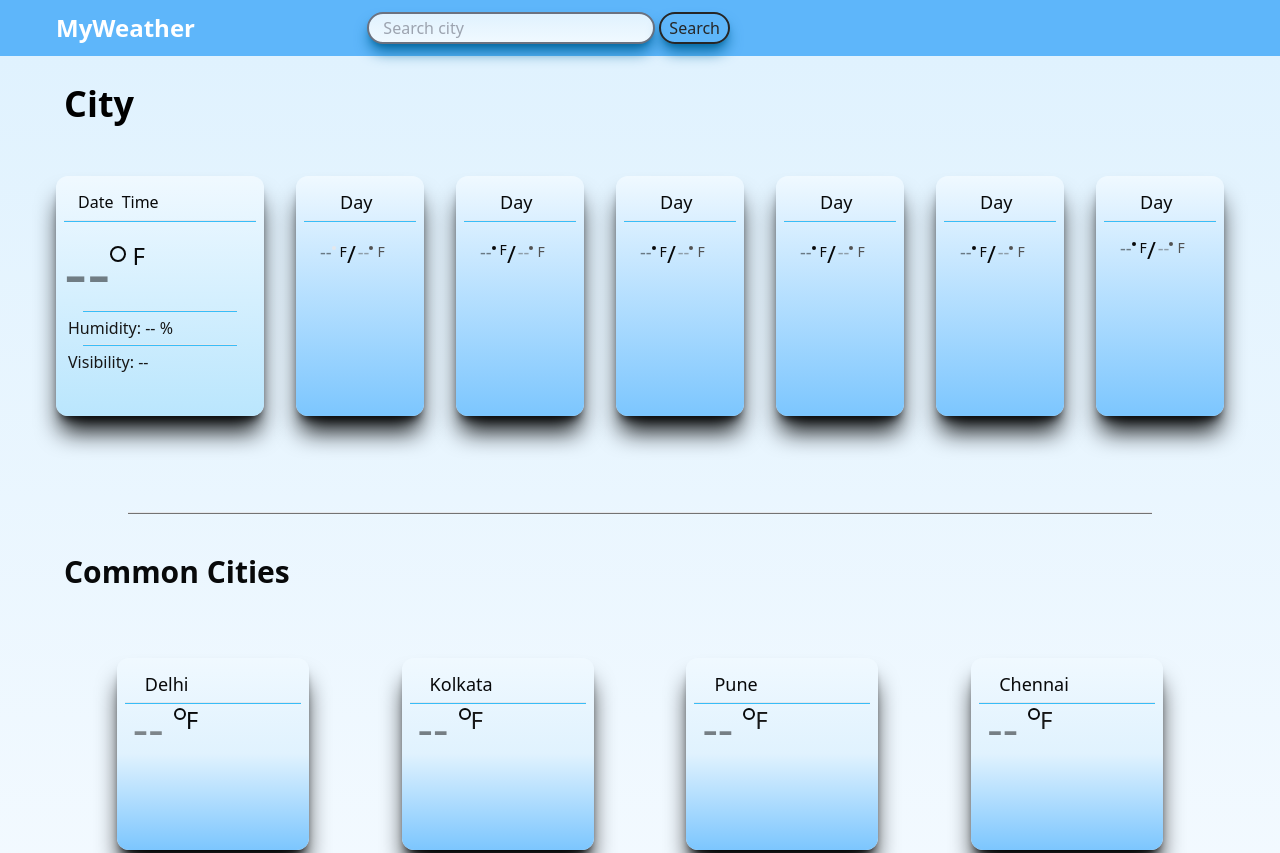
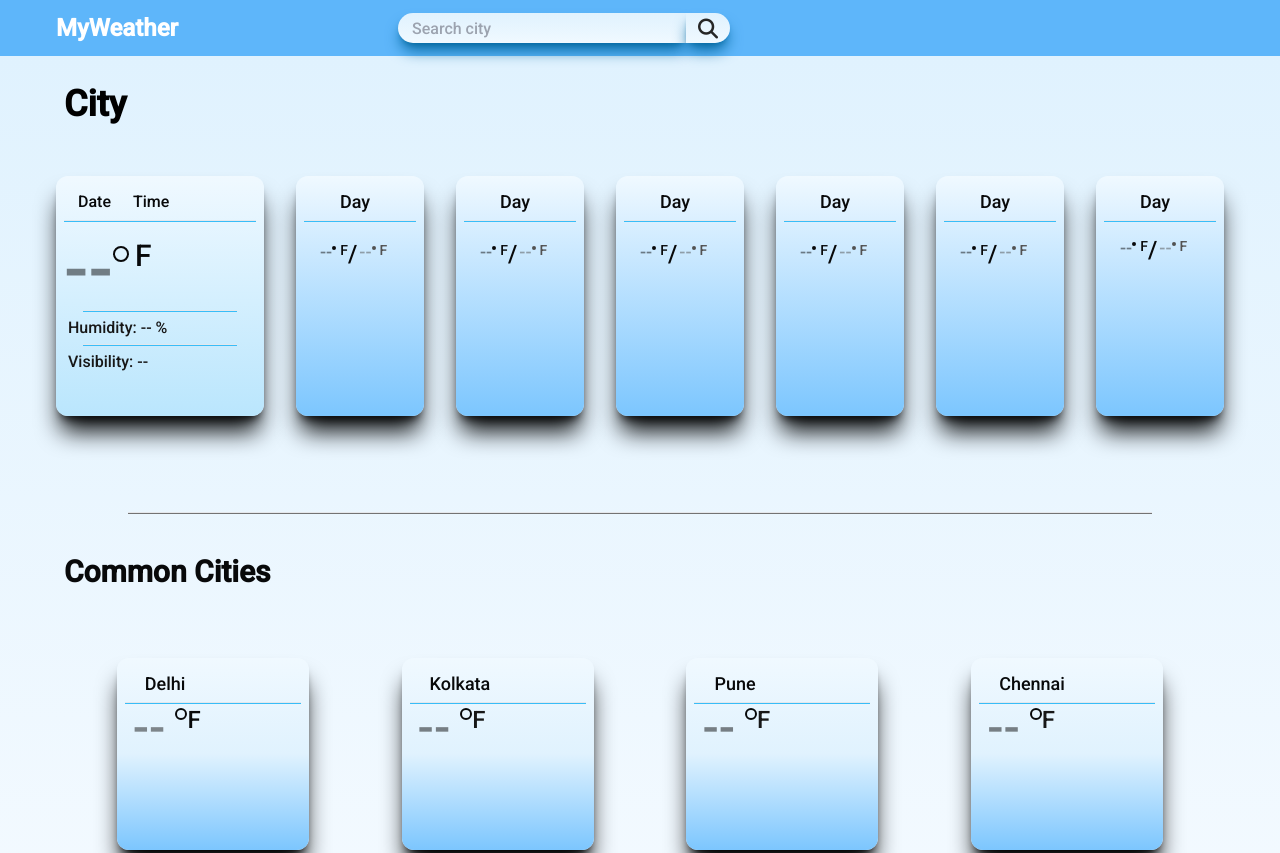
Before and after one commit to Atharva1318-dev/MyWeatherApp, a plain HTML site: page index.html in a window 1280 px wide. Shown: the top 853 px of the page. Drawn offline with nearby package versions, Linux system fonts and the light colour scheme.

Commit message:
errors resolved

```diff
--- a/app.js
+++ b/app.js
@@ -2,7 +2,7 @@ const url = 'https://yahoo-weather5.p.rapidapi.com/weather?format=json&u=f&locat
 const options = {
     method: 'GET',
     headers: {
-        'x-rapidapi-key': '095e3c98d8mshb572dcf05ed3cc8p1ac232jsn313634946522',
+        'x-rapidapi-key': 'b0f8c73fb1msh58f0a8680a7159fp10d036jsna2857b6bc6b7',
         'x-rapidapi-host': 'yahoo-weather5.p.rapidapi.com'
     }
 };
@@ -56,13 +56,13 @@ btn.addEventListener("click", async () => {
                     highs[i].innerText = res.forecasts[i].high;
                     lows[i].innerText = res.forecasts[i].low;
                 }
-                for (let i = 0; i < 6; i++) {
+                for (let i = 0; i < 7; i++) {
                     txt[i].innerText = res.forecasts[i].text;
                 }
 
                 hum.innerText = res.current_observation.atmosphere.humidity;
                 vis.innerText = res.current_observation.atmosphere.visibility;
-                mainContent.classList.remove('animate-pulse');
+
             });
         })
         .then(() => {
@@ -112,4 +112,5 @@ btn.addEventListener("click", async () => {
         .catch((err) => {
             console.log(err);
         });
+    mainContent.classList.remove('animate-pulse');
 });
--- a/index.html
+++ b/index.html
@@ -9,24 +9,22 @@
 
     <link rel="preconnect" href="https://fonts.googleapis.com">
     <link rel="preconnect" href="https://fonts.gstatic.com" crossorigin>
-    <link href="https://fonts.googleapis.com/css2?family=Roboto:wght@400;500;700&display=swap" rel="stylesheet">
+    <link href="https://fonts.googleapis.com/css2?family=Roboto:wght@500&display=swap" rel="stylesheet">
     <link rel="stylesheet" href="https://cdnjs.cloudflare.com/ajax/libs/font-awesome/6.6.0/css/all.min.css"
         integrity="sha512-Kc323vGBEqzTmouAECnVceyQqyqdsSiqLQISBL29aUW4U/M7pSPA/gEUZQqv1cwx4OnYxTxve5UMg5GT6L4JJg=="
         crossorigin="anonymous" referrerpolicy="no-referrer" />
-    <link rel="stylesheet" href="style.css">
 </head>
 
-<body class="p-0 m-0">
-    <div id="main w-screen">
+<body class="p-0 m-0" style="font-family: 'Roboto', sans-serif">
+    <div id="main" class="w-screen">
         <nav class="sticky top-0 z-10 flex items-center justify-between w-full py-3 bg-[#5EB6FA] text-white">
             <h1 class="text-lg sm:text-2xl pl-6 md:pl-10 lg:pl-14 font-bold ">MyWeather</h1>
             <div class="flex items-center mr-12 sm:mr-52 md:mr-40 lg:mr-56 xl:mr-[550px]">
                 <input
-                    class="w-full overflow-x-scroll text-xs sm:text-normal lg:text-base sm:w-52 md:w-68 xl:w-72 h-[1.85rem] ml-2 border-2 border-gray-500 rounded-3xl p-3.5 shadow-lg shadow-sky-700 text-[#08090a] bg-gradient-to-b from-sky-100 to-sky-50"
+                    class="w-full overflow-x-scroll text-xs sm:text-normal lg:text-base sm:w-52 md:w-68 xl:w-72 h-[1.85rem] ml-2 border-1 border-gray-500 rounded-l-3xl p-3.5 shadow-lg shadow-sky-700 text-[#08090a] bg-gradient-to-b from-sky-100 to-sky-50"
                     type="text" placeholder="Search city">
-                <button class="ml-1 text-xs sm:text-normal lg:text-base border-2 border-neutral-800 rounded-2xl px-1 py-0.5 md:px-2
-                    text-neutral-800 shadow-lg shadow-sky-700 hover:scale-105 transition-all
-                    duration-105">Search</button>
+                <i class="fa-solid text-xs sm:text-normal lg:text-base xl:text-xl  h-[1.85rem] rounded-r-3xl px-3 pt-1.5 sm:py-0.5 text-neutral-800 fa-magnifying-glass
+                     shadow-lg shadow-sky-700 bg-gradient-to-b from-sky-100 to-sky-50" id="search"></i>
             </div>
         </nav>
         <div id="main-content" class="overflow-scroll w-full bg-gradient-to-t from-[#f4faff] to-sky-100">
@@ -34,15 +32,16 @@
             <div class="flex flex-wrap justify-evenly w-screen p-8 bg-transparent">
                 <div
                     class="m-2 p-2 shadow-xl hover:scale-105 transition-all duration-105 linear flex-col w-full sm:w-52 h-60 bg-gradient-to-t from-sky-200 to-sky-50 rounded-xl shadow-[#08090a]">
-                    <p class="text-md py-1.5 mx-3.5 text-[#08090a]">Date</span>
-                        <span class="text-base ml-1 text-[#08090a] time">Time</span>
+                    <p class="py-1.5">
+                        <span class="text-md text-[#08090a] mx-3.5 CurrDate">Date</span>
+                        <span class="text-base text-[#08090a] ml-1 time">Time</span>
                     </p>
                     <hr class="h-0.5 bg-sky-400">
                     <div class="mt-3 flex">
                         <p class="animate-pulse Temp text-7xl text-[#08090a]">
                             --
                         <div class="w-4 h-4 mt-3 bg-transparent border-2 rounded-full border-[#08090a]"></div>
-                        <p class="text-2xl mt-1.5 ml-1.5 text-[#08090a]">F</p>
+                        <p class="text-3xl mt-1 ml-1.5 text-[#08090a]">F</p>
                         </p>
                     </div>
                     <p class="Txt font-normal text-xl px-1 mb-1 text-neutral-800">
@@ -67,14 +66,14 @@
                     <div class="flex mx-3 mt-3 p-1">
                         <p class="TempHigh animate-pulse Temp text-lg text-[#08090a]">
                             --
-                        <div class="w-1 h-1 mt-2 bg-transparent border-2 rounded-full -[#08090a]"></div>
-                        <p class="text-sm mt-1 ml-1 text-[#08090a]">F</p>
+                        <div class="w-1 h-1 mt-2 bg-transparent border-2 rounded-full border-[#08090a]"></div>
+                        <p class="text-sm mt-0.5 ml-1 text-[#08090a]">F</p>
                         </p>
                         <span class="text-2xl mr-0.5 text-[#08090a]">/ </span>
                         <p class="TempLow animate-pulse Temp text-lg text-neutral-600">
                             --
                         <div class="w-1 h-1 mt-2 bg-transparent border-2 rounded-full border-neutral-600"></div>
-                        <p class="text-sm mt-1 ml-1 text-neutral-600">F</p>
+                        <p class="text-sm mt-0.5 ml-1 text-neutral-600">F</p>
                         </p>
                     </div>
                     <p class="Txt font-normal text-md p-1 text-neutral-800">
@@ -97,7 +96,7 @@
                         <p class="TempLow animate-pulse Temp text-lg text-neutral-600">
                             --
                         <div class="w-1 h-1 mt-2 bg-transparent border-2 rounded-full border-neutral-600"></div>
-                        <p class="text-sm mt-1 ml-1 text-neutral-600">F</p>
+                        <p class="text-sm mt-0.5 ml-1 text-neutral-600">F</p>
                         </p>
                     </div>
                     <p class="Txt font-normal text-md p-1 text-neutral-800">
@@ -114,13 +113,13 @@
                         <p class="TempHigh animate-pulse Temp text-lg text-[#08090a]">
                             --
                         <div class="w-1 h-1 mt-2 bg-transparent border-2 rounded-full border-[#08090a]"></div>
-                        <p class="text-sm mt-1 ml-1 text-[#08090a]">F</p>
+                        <p class="text-sm mt-0.5 ml-1 text-[#08090a]">F</p>
                         </p>
                         <span class="text-2xl mr-0.5 text-[#08090a]">/ </span>
                         <p class="TempLow animate-pulse Temp text-lg text-neutral-600">
                             --
                         <div class="w-1 h-1 mt-2 bg-transparent border-2 rounded-full border-neutral-600"></div>
-                        <p class="text-sm mt-1 ml-1 text-neutral-600">F</p>
+                        <p class="text-sm mt-0.5 ml-1 text-neutral-600">F</p>
                         </p>
                     </div>
                     <p class="Txt font-normal text-md p-1 text-neutral-800">
@@ -137,13 +136,13 @@
                         <p class="TempHigh animate-pulse Temp text-lg text-[#08090a]">
                             --
                         <div class="w-1 h-1 mt-2 bg-transparent border-2 rounded-full border-[#08090a]"></div>
-                        <p class="text-sm mt-1 ml-1 text-[#08090a]">F</p>
+                        <p class="text-sm mt-0.5 ml-1 text-[#08090a]">F</p>
                         </p>
                         <span class="text-2xl mr-0.5 text-[#08090a]">/ </span>
                         <p class="TempLow animate-pulse Temp text-lg text-neutral-600">
                             --
                         <div class="w-1 h-1 mt-2 bg-transparent border-2 rounded-full border-neutral-600"></div>
-                        <p class="text-sm mt-1 ml-1 text-neutral-600">F</p>
+                        <p class="text-sm mt-0.5 ml-1 text-neutral-600">F</p>
                         </p>
                     </div>
                     <p class="Txt font-normal text-md p-1 text-neutral-800">
@@ -160,13 +159,13 @@
                         <p class="TempHigh animate-pulse Temp text-lg text-[#08090a]">
                             --
                         <div class="w-1 h-1 mt-2 bg-transparent border-2 rounded-full border-[#08090a]"></div>
-                        <p class="text-sm mt-1 ml-1 text-[#08090a]">F</p>
+                        <p class="text-sm mt-0.5 ml-1 text-[#08090a]">F</p>
                         </p>
                         <span class="text-2xl mr-0.5 text-[#08090a]">/ </span>
                         <p class="TempLow animate-pulse Temp text-lg text-neutral-600">
                             --
                         <div class="w-1 h-1 mt-2 bg-transparent border-2 rounded-full border-neutral-600"></div>
-                        <p class="text-sm mt-1 ml-1 text-neutral-600">F</p>
+                        <p class="text-sm mt-0.5 ml-1 text-neutral-600">F</p>
                         </p>
                     </div>
                     <p class="Txt font-normal text-md p-1 text-neutral-800">
@@ -183,13 +182,13 @@
                         <p class="TempHigh animate-pulse Temp text-lg text-[#08090a]">
                             --
                         <div class="w-1 h-1 mt-2 bg-transparent border-2 rounded-full border-[#08090a]"></div>
-                        <p class="text-sm mt-1 ml-1 text-[#08090a]">F</p>
+                        <p class="text-sm mt-0.5 ml-1 text-[#08090a]">F</p>
                         </p>
                         <span class="text-2xl mr-0.5 text-[#08090a]">/ </span>
                         <p class="TempLow animate-pulse Temp text-lg text-neutral-600">
                             --
                         <div class="w-1 h-1 mt-2 bg-transparent border-2 rounded-full border-neutral-600"></div>
-                        <p class="text-sm mt-1 ml-1 text-neutral-600">F</p>
+                        <p class="text-sm mt-0.5 ml-1 text-neutral-600">F</p>
                         </p>
                     </div>
                     <p class="Txt font-normal text-md p-1 text-neutral-800">
@@ -271,7 +270,7 @@
                 </div>
             </div>
         </div>
-        <footer class="h-full bg-gray-800 text-gray-400 py-4">
+        <footer class="h-full bg-gray-800 text-gray-400 py-8">
             <div class="container mx-auto flex flex-col md:flex-row justify-between items-center">
                 <div class="mb-2 md:mb-0 text-center md:text-left">
                     <h1 class="text-xl font-bold text-white">MyWeather</h1>
@@ -299,5 +298,4 @@
     </div>
     <script src="app.js"></script>
 </body>
-
 </html>
```
